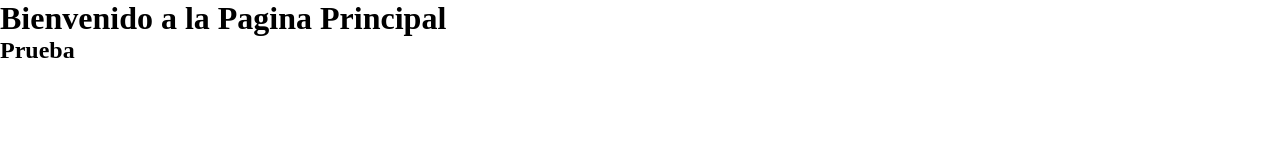
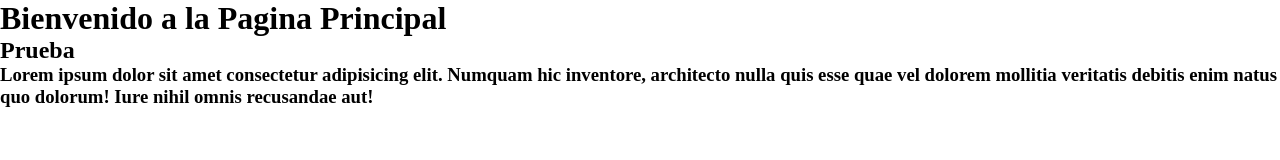
Before and after one commit to FacundoDiBerto/ClaseGitRollingCode, a plain HTML site: page index.html in a window 1280 px wide. Drawn offline with Linux system fonts and the light colour scheme.

Commit message:
agregue un lorem

```diff
--- a/index.html
+++ b/index.html
@@ -9,5 +9,6 @@
   <body>
     <h1>Bienvenido a la Pagina Principal</h1>
     <h2>Prueba</h2>
+    <h3>Lorem ipsum dolor sit amet consectetur adipisicing elit. Numquam hic inventore, architecto nulla quis esse quae vel dolorem mollitia veritatis debitis enim natus quo dolorum! Iure nihil omnis recusandae aut!</h3>
   </body>
 </html>
```
